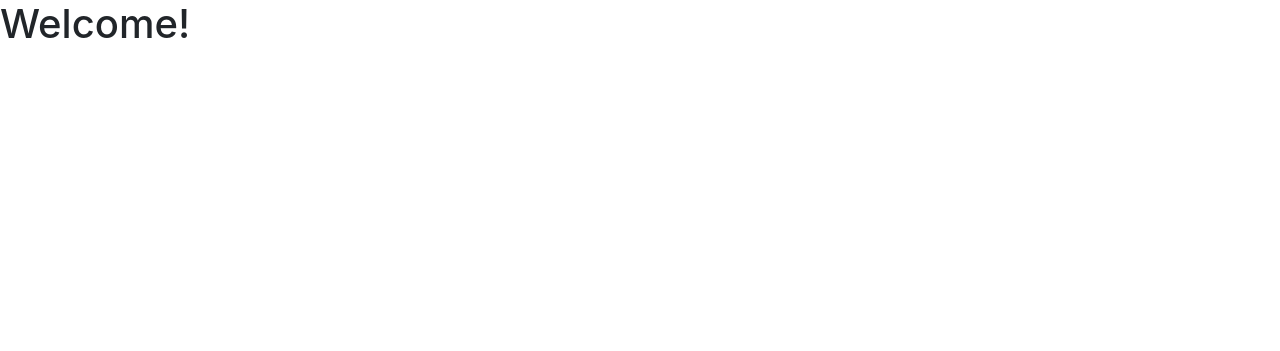
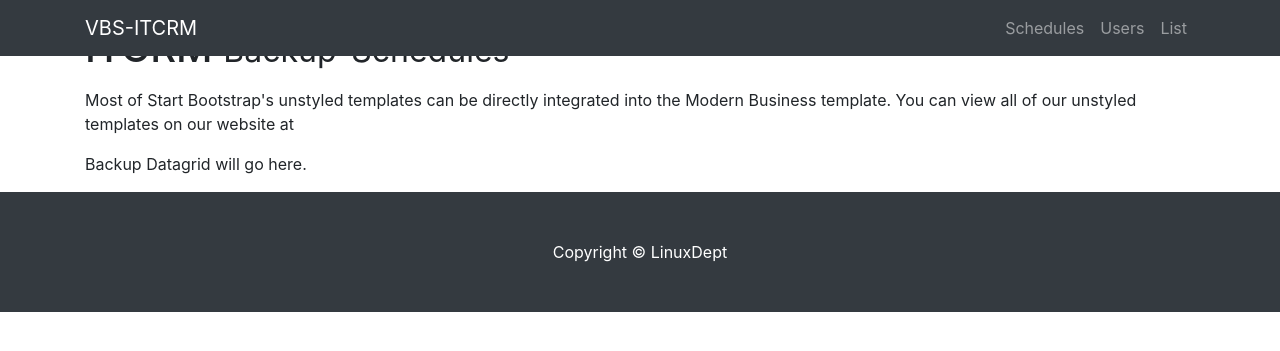
Before and after one commit to linuxdept/infocrmdb, a PHP site: page / in a window 1280 px wide. Shown: the top 351 px of the page. Run offline with PHP 8.4, Linux system fonts and the light colour scheme; some libraries are stand-ins or nearby versions.

Commit message:
Changes to index.php

```diff
--- a/index.php
+++ b/index.php
@@ -6,23 +6,79 @@
 #  Project: Small IT-CRM Application -->
 
 <html lang="en">
-  <head>
-    <!-- Required meta tags -->
-    <meta charset="utf-8">
-    <meta name="viewport" content="width=device-width, initial-scale=1, shrink-to-fit=no">
 
-    <!-- Bootstrap CSS -->
-    <link rel="stylesheet" href="assets/bootstrap/4.0/js/bootstrap.min.css" integrity="sha384-Gn5384xqQ1aoWXA+058RXPxPg6fy4IWvTNh0E263XmFcJlSAwiGgFAW/dAiS6JXm" crossorigin="anonymous">
+<head>
 
-    <title>NicksCRM</title>
-  </head>
-  <body>
-    <h1>Welcome!</h1>
+  <meta charset="utf-8">
+  <meta name="viewport" content="width=device-width, initial-scale=1, shrink-to-fit=no">
+  <meta name="description" content="">
+  <meta name="author" content="">
+
+  <title>ITCRM</title>
+
+  <!-- Bootstrap core CSS -->
+  <link href="vendor/bootstrap/css/bootstrap.min.css" rel="stylesheet">
+
+  <!-- Custom styles for this template -->
+  <link href="css/modern-business.css" rel="stylesheet">
+
+</head>
+
+<body>
+
+  <!-- Navigation -->
+  <nav class="navbar fixed-top navbar-expand-lg navbar-dark bg-dark fixed-top">
+    <div class="container">
+      <a class="navbar-brand" href="index.html">VBS-ITCRM</a>
+      <button class="navbar-toggler navbar-toggler-right" type="button" data-toggle="collapse" data-target="#navbarResponsive" aria-controls="navbarResponsive" aria-expanded="false" aria-label="Toggle navigation">
+        <span class="navbar-toggler-icon"></span>
+      </button>
+      <div class="collapse navbar-collapse" id="navbarResponsive">
+        <ul class="navbar-nav ml-auto">
+          <li class="nav-item">
+            <a class="nav-link" href="about.html">Schedules</a>
+          </li>
+          <li class="nav-item">
+            <a class="nav-link" href="services.html">Users</a>
+          </li>
+          <li class="nav-item">
+            <a class="nav-link" href="contact.html">List</a>
+          </li>
+
+        </ul>
+      </div>
+    </div>
+  </nav>
+
+  <!-- Page Content -->
+  <div class="container">
+
+    <!-- Page Heading/Breadcrumbs -->
+    <h1 class="mt-4 mb-3">ITCRM
+      <small>Backup-Schedules</small>
+    </h1>
+
+      <p>Most of Start Bootstrap's unstyled templates can be directly integrated into the Modern Business template. You can view all of our unstyled templates on our website at
+      <p>Backup Datagrid will go here.</p>
+  </div>
+  <!-- /.container -->
+
+  <!-- Footer -->
+  <footer class="py-5 bg-dark">
+    <div class="container">
+      <p class="m-0 text-center text-white">Copyright &copy; LinuxDept</p>
+    </div>
+    <!-- /.container -->
+  </footer>
+
+  <!-- Bootstrap core JavaScript -->
+  <script src="vendor/jquery/jquery.min.js"></script>
+  <script src="vendor/bootstrap/js/bootstrap.bundle.min.js"></script>
+
 
     <!-- JavaScript -->
     <!-- jQuery first, then Popper.js, then Bootstrap JS -->
     <script src="assets/Jquery/jquery-3.5.1.min.js" integrity="sha384-KJ3o2DKtIkvYIK3UENzmM7KCkRr/rE9/Qpg6aAZGJwFDMVNA/GpGFF93hXpG5KkN" crossorigin="anonymous"></script>
     <script src="assets/bootstrap/4.0/js/popper.min.js" integrity="sha384-ApNbgh9B+Y1QKtv3Rn7W3mgPxhU9K/ScQsAP7hUibX39j7fakFPskvXusvfa0b4Q" crossorigin="anonymous"></script>
-    <script src="assets/bootstrap/4.0/js/bootstrap.min.js" integrity="sha384-JZR6Spejh4U02d8jOt6vLEHfe/JQGiRRSQQxSfFWpi1MquVdAyjUar5+76PVCmYl" crossorigin="anonymous"></script>
   </body>
 </html>
```
